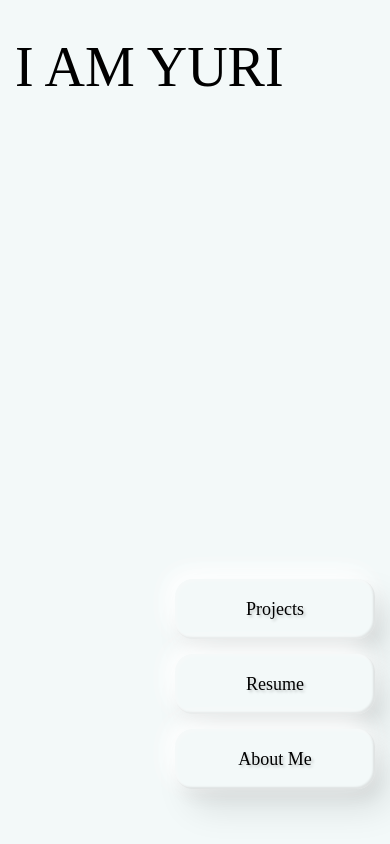
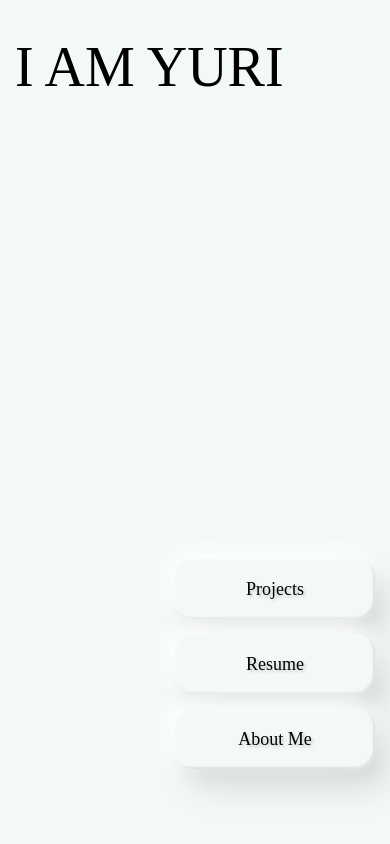
Before and after one commit to ydagosto/yurfolio, a React (Create React App) app: page / in a window 390 px wide. Built offline with nearby package versions, Linux system fonts and the light colour scheme; a web font is replaced by a local one.

Commit message:
editing mobile home page proportions

```diff
--- a/src/pages/HomePage.tsx
+++ b/src/pages/HomePage.tsx
@@ -6,7 +6,7 @@ const HomePage = () => {
     <div className="home-body">
       <div className="home-page">
         <p className="header">I AM YURI</p>
-        <div style={{ position: "absolute", bottom: 40, right: 0 }}>
+        <div className="nav-container">
           <SkeuomorphButton label={"Projects"} dir={"/"} />
           <SkeuomorphButton label={"Resume"} dir={"/resume"} />
           <SkeuomorphButton label={"About Me"} dir={"/"} />
--- a/src/styles.scss
+++ b/src/styles.scss
@@ -12,6 +12,7 @@
         @media (max-width: 975px) {
             width: 100%;
             padding-top: 0px;
+            overflow-x: hidden;
         }
         .header{
             font-family: "Major Mono Display Regular";
@@ -20,6 +21,14 @@
                 font-size: 56px;
                 padding: 15px;
                 margin-top: 20px;
+            }
+        }
+        .nav-container{
+            position: absolute;
+            bottom: 40px;
+            right: 0px;
+            @media (max-width: 975px) {
+                bottom: 60px;
             }
         }
     }
```
